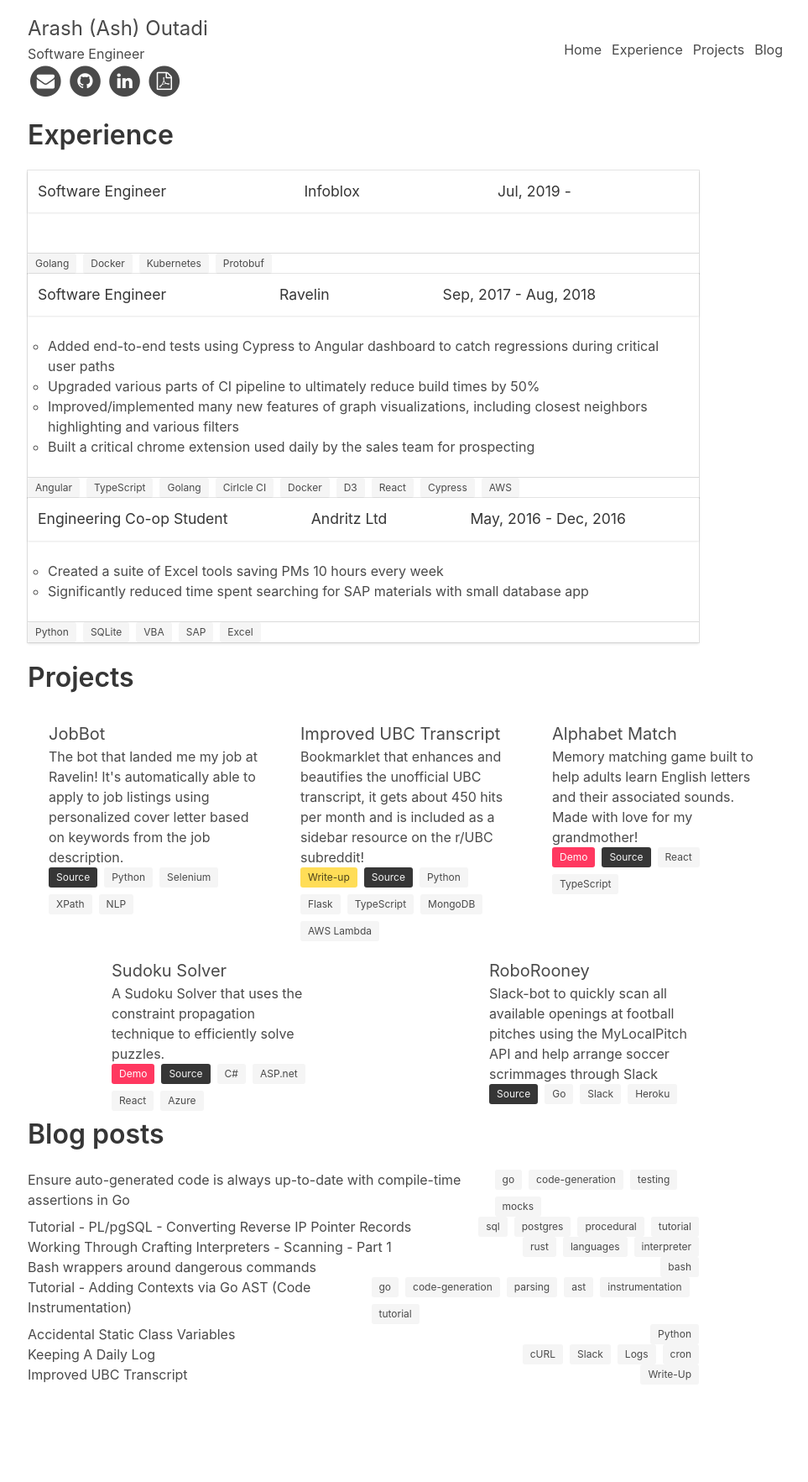
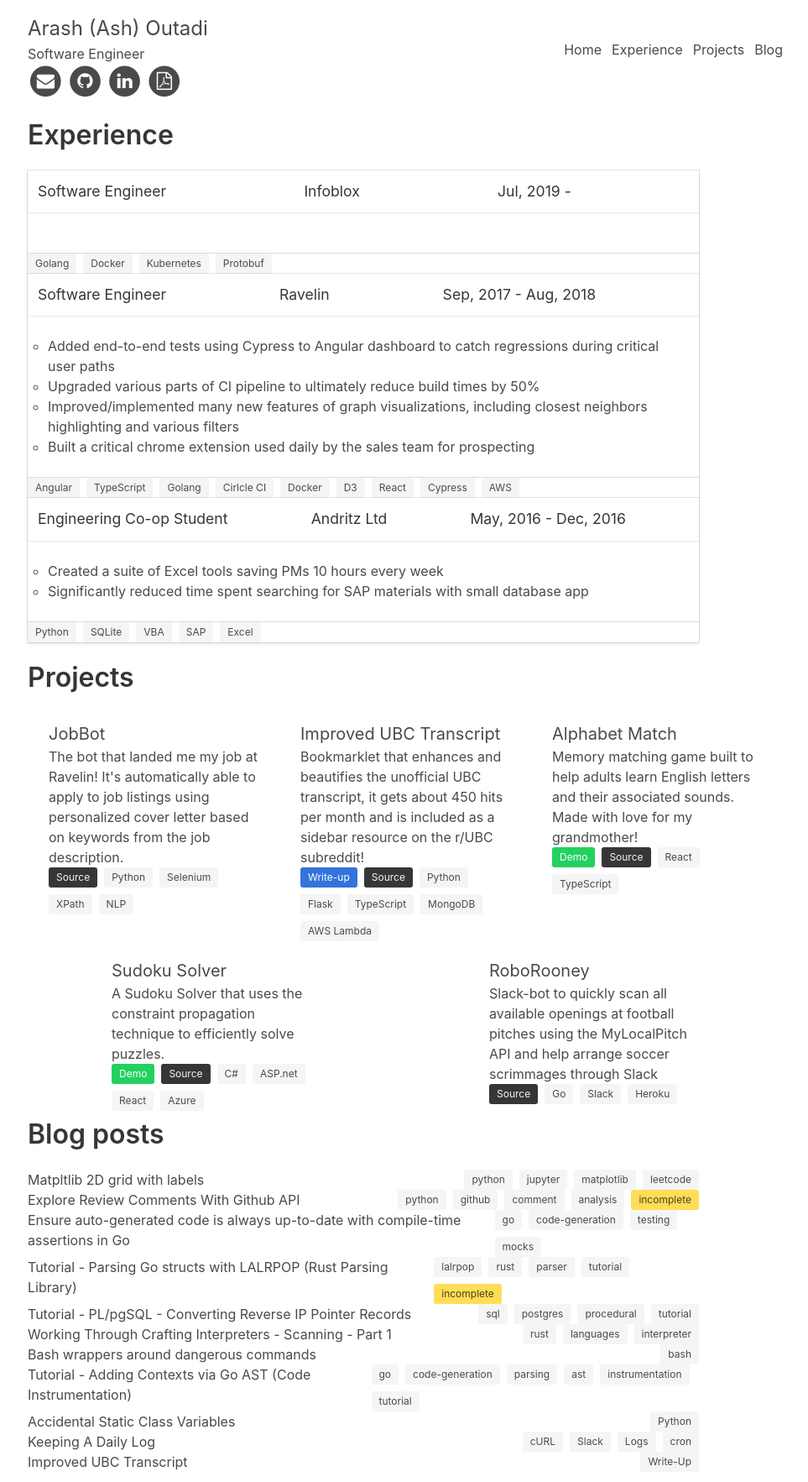
Before and after one commit to arashout/arashout.site, a Jekyll site: the page built from index.html, in a window 1280 px wide. Shown: the whole page at 84% size, without its empty margins (157-1120 px from the left). Built offline with Jekyll 4.4.1, drawn with Linux system fonts in a browser that asks for light colours; before the commit the page ends 1661 px from its top, so only the background shows below that; some of the changed lines change nothing that is shown.

Commit message:
Publish all the blog posts, change colours of tags

````diff
--- a/_includes/blog_item_snippet.html
+++ b/_includes/blog_item_snippet.html
@@ -5,7 +5,12 @@
         </a>
         <div class="tags">
             {% for tag in include.post.tags %}
+            {% if tag == 'incomplete' %}
+            <span class="tag is-warning">{{ tag }}</span>
+            {% else %}
             <span class="tag">{{ tag }}</span>
+            {% endif %}
+
             {% endfor %}
         </div>
     </div>
--- a/_includes/project_snippet.html
+++ b/_includes/project_snippet.html
@@ -4,13 +4,13 @@
 
     <div class="tags">
         {% if include.project.demo != null %}
-        <span class="tag is-danger">
-                <a href="{{ include.project.demo }}" target="_blank">Demo</a>
+        <span class="tag is-success">
+            <a href="{{ include.project.demo }}" target="_blank">Demo</a>
         </span>
         {% endif %}
 
         {% if include.project.writeup != null %}
-        <span class="tag is-warning">
+        <span class="tag is-info">
             <a href="{{ include.project.writeup }}" target="_blank">Write-up</a>
         </span>
         {% endif %}
--- a/_posts/2020-04-26-parsing-go-struct-with-rust.md
+++ b/_posts/2020-04-26-parsing-go-struct-with-rust.md
@@ -2,9 +2,9 @@
 layout: post
 title: Tutorial - Parsing Go structs with LALRPOP (Rust Parsing Library)
 permalink: posts/parsing-go-struct-with-rust
-tags: ['lalrpop', 'rust', 'parser', 'tutorial']
-published: false
+tags: ['lalrpop', 'rust', 'parser', 'tutorial', 'incomplete']
 ---
+# INCOMPLETE
 
 # Introduction
 ## High Level Goal
--- /dev/null
+++ b/_posts/2020-09-12-exploring-comments-on-github.md
@@ -0,0 +1,45 @@
+---
+layout: post
+title: Explore Review Comments With Github API
+permalink: posts/explore-review-comments
+tags: ['python', 'github', 'comment', 'analysis', 'incomplete']
+---
+
+# Explore Review Comments With Github API (INCOMPLETE)
+
+## Background
+Recently I noticed many of the same comments from PR reviewers on the PRs throughout the codebase.
+Often simple fixes related to our own coding standards/style that newer employees aren't yet aware of or haven't internalized yet.
+
+
+I had recently been reading a [Fatih Arslan article about building a custom linter](https://arslan.io/2019/06/13/using-go-analysis-to-write-a-custom-linter/) and this seemed like the perfect opportunity to build a custom linter that encodes the linting rules specific to our team.
+But before I do that, I wanted to ensure that I was actually fulfilling a need and not just building an additional tool that would never be used.
+It would also allow me to make a stronger case, if I were to attempt to incorporate the custom linter into the continuous integration pipeline.
+
+## Github API
+### Tokens
+### Code
+We host our code on Github and do PR reviews there, so I can make use of the Github [List Review Comments In A Repo](https://developer.github.com/v3/pulls/comments/#list-review-comments-in-a-repository) endpoint, they even provide a nice API client [Octokit]():
+```typescript
+octokit.pulls.listReviewCommentsForRepo({
+    owner: "<COMPANY_ORG>",
+    repo: "<REPO>",
+    sort: "created",
+    direction: "desc",
+    per_page: 100,
+})
+    .then(({ data }) => {
+        for (const d of data) {
+            // Pull out only the information I care about
+            const c: Comment = {
+                body: d.body, // What the actual comment says
+                author: d.user.login, // The commentor login
+                created_at: new Date(d.created_at),
+                reply: true ? d.in_reply_to_id != null : false, // Is it reply to another comment
+            };
+            comments.push(c);
+        }
+    }).catch(e => console.error(e));
+```
+
+## Analysis
--- /dev/null
+++ b/_posts/2020-09-14-trapping-rainwater-2-visualization.md
@@ -0,0 +1,83 @@
+---
+layout: post
+title: Matpltlib 2D grid with labels
+permalink: posts/matplotlib-2d-grid-labels
+tags: ['python', 'jupyter', 'matplotlib', 'leetcode']
+---
+
+# Visualization Trapping Rainwater II - Leetcode 407
+I've recently been working through some Leetcode problems and arrived at [Trapping Rainwater II]() after completing [Trapping Rainwater](https://leetcode.com/problems/trapping-rain-water/).
+By the way I really recommend [For-All-Epsilon's video]() on that problem. I was able to solve the question, with a hint from one of the first videos and I learnt a new technique from the third video.
+
+Anyway, I was struggling to figure out why my naive solution wasn't working so I built a quick visualization using `Matpltlib` to figure out what was going wrong.
+Using a 2D grid with colour map and labels to show the elevation map and the water heights at each index.
+
+## Matpltlib 2D Grid With Labels
+```python
+import numpy as np
+import matplotlib.pyplot as plt
+from typing import List
+
+# NOTE:
+# - Function signature changed from Leetcode:
+# `def trapRainWater(hm: List[List[int]]) -> int`  -> `def trapRainWater(hm: List[List[int]]) -> List[List[int]]:`
+# - Algorithm for trapping rain is incorrect! The visualization helped me figure out why
+def trapRainWater(hm: List[List[int]]) -> List[List[int]]:
+    m = len(hm)
+    if m < 3:
+        return 0
+    n = len(hm[0])
+    if n < 3:
+        return 0
+
+    total = 0
+    w = [[0]*n for i in range(m)]
+    for i in range(m):
+        for j in range(n):
+            # min left right
+            lm = max(hm[i][:j+1])
+            rm = max(hm[i][j:])
+            lrm = min(lm, rm)
+            # min up down
+            dm = hm[i][j]
+            um = hm[i][j]
+            for k in range(i, m):
+                dm = max(dm, hm[k][j])
+            for k in reversed(range(0, i+1)):
+                um = max(um, hm[k][j])
+            w[i][j] = max(0, min(lrm, um, dm) - hm[i][j])
+            total += w[i][j]
+    # return total
+    return w
+def plot_2d_grid_with_water(g):
+    w = trapRainWater(g)
+    fig = plt.figure(figsize=(10,10))
+    ax = plt.axes()
+
+
+    m = len(g)
+    n = len(g[0])
+
+    ax.axes.yaxis.set_ticks(range(m))
+    ax.axes.xaxis.set_ticks(range(n))
+
+    for i in range(m):
+        for j in range(n):
+            h = g[i][j]
+            label = f"{h}"
+            ax.text(j, i, label, fontsize=14)
+            ax.text(j, i+0.15, w[i][j], fontsize=14, color='blue')
+    plt.imshow(g, alpha=0.5)
+    plt.show()
+
+lc = [[12,13,1,12],
+[13,4,13,12],
+[13,8,10,12],
+[12,13,12,12],
+[13,13,13,13]]
+plot_2d_grid_with_water(lc)
+```
+![2D Grid Plot of Trapped Rainwater](/img/trappedRW2grid.png)
+
+## Why not 3D?
+Originally I had planned to use a 3D bar plot for visualizing the elevation map as shown in the problem description, but I actually found it was more distracting and less clear than just doing a 2D grid with labels like this.
````
Also changed, not shown: img/trappedRW2grid.png (added), 1 other file.
